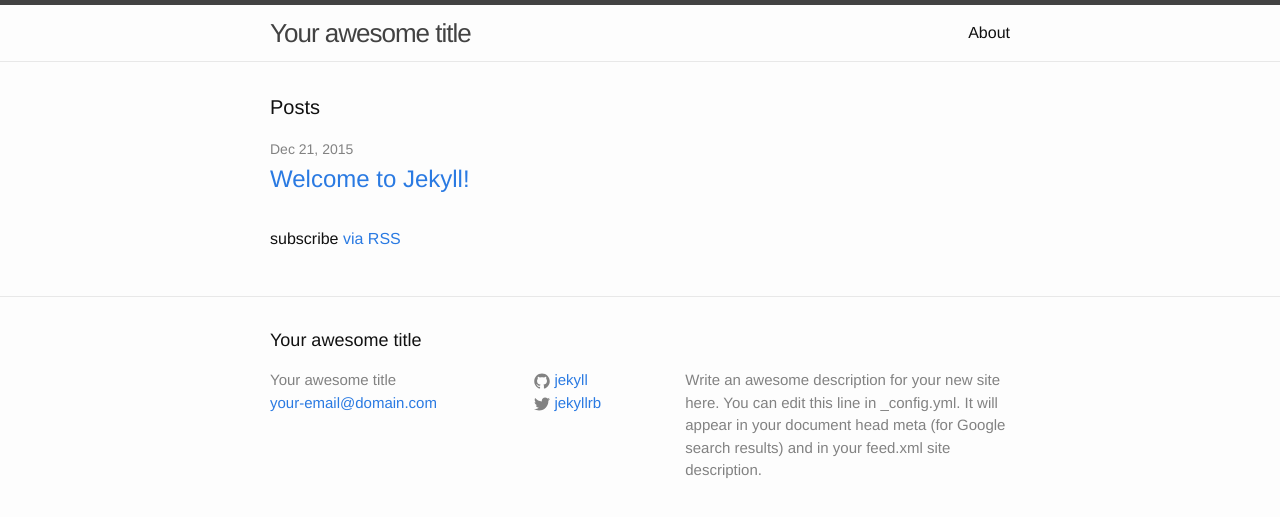
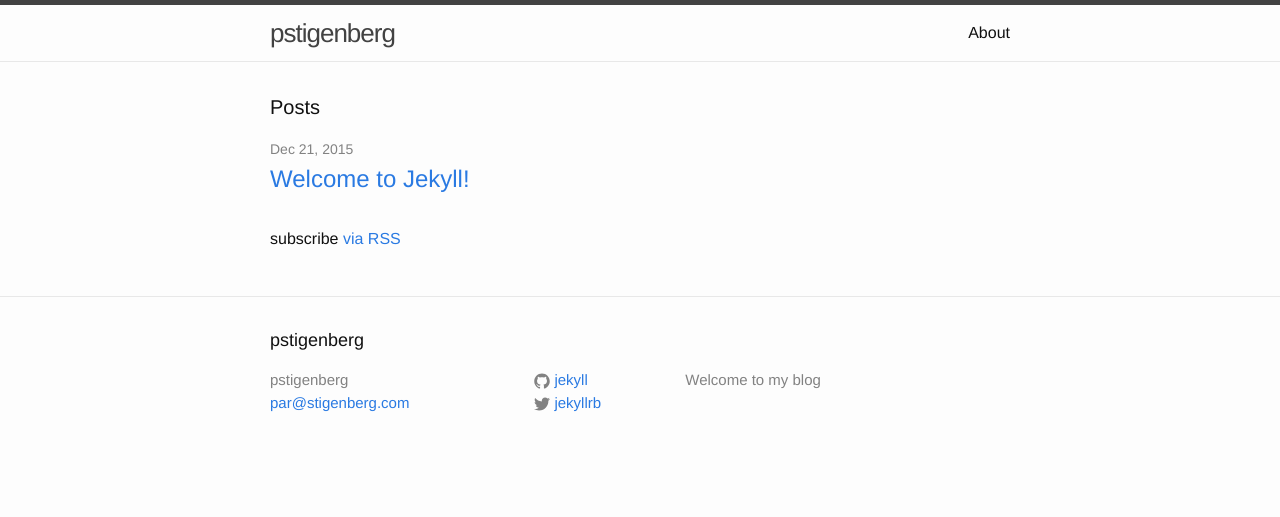
Before and after one commit to pstigenberg/pstigenberg.github.io, a Jekyll site: the page built from index.html, in a window 1280 px wide. Shown: the top 517 px of the page. Built offline with Jekyll 4.4.1, drawn with Linux system fonts in a browser that asks for light colours.

Commit message:
Second commit

```diff
--- a/_config.yml
+++ b/_config.yml
@@ -1,14 +1,13 @@
 # Site settings
-title: Your awesome title
-email: your-email@domain.com
+title: pstigenberg
+email: par@stigenberg.com
 description: > # this means to ignore newlines until "baseurl:"
-  Write an awesome description for your new site here. You can edit this
-  line in _config.yml. It will appear in your document head meta (for
-  Google search results) and in your feed.xml site description.
+  Welcome to my blog
 baseurl: "" # the subpath of your site, e.g. /blog/
-url: "http://yourdomain.com" # the base hostname & protocol for your site
+url: "http://pstigenberg.github.io/" # the base hostname & protocol for your site
 twitter_username: jekyllrb
 github_username:  jekyll
+linkedin_url: http://se.linkedin.com/in/pstigenberg
 
 # Build settings
 markdown: kramdown
```
